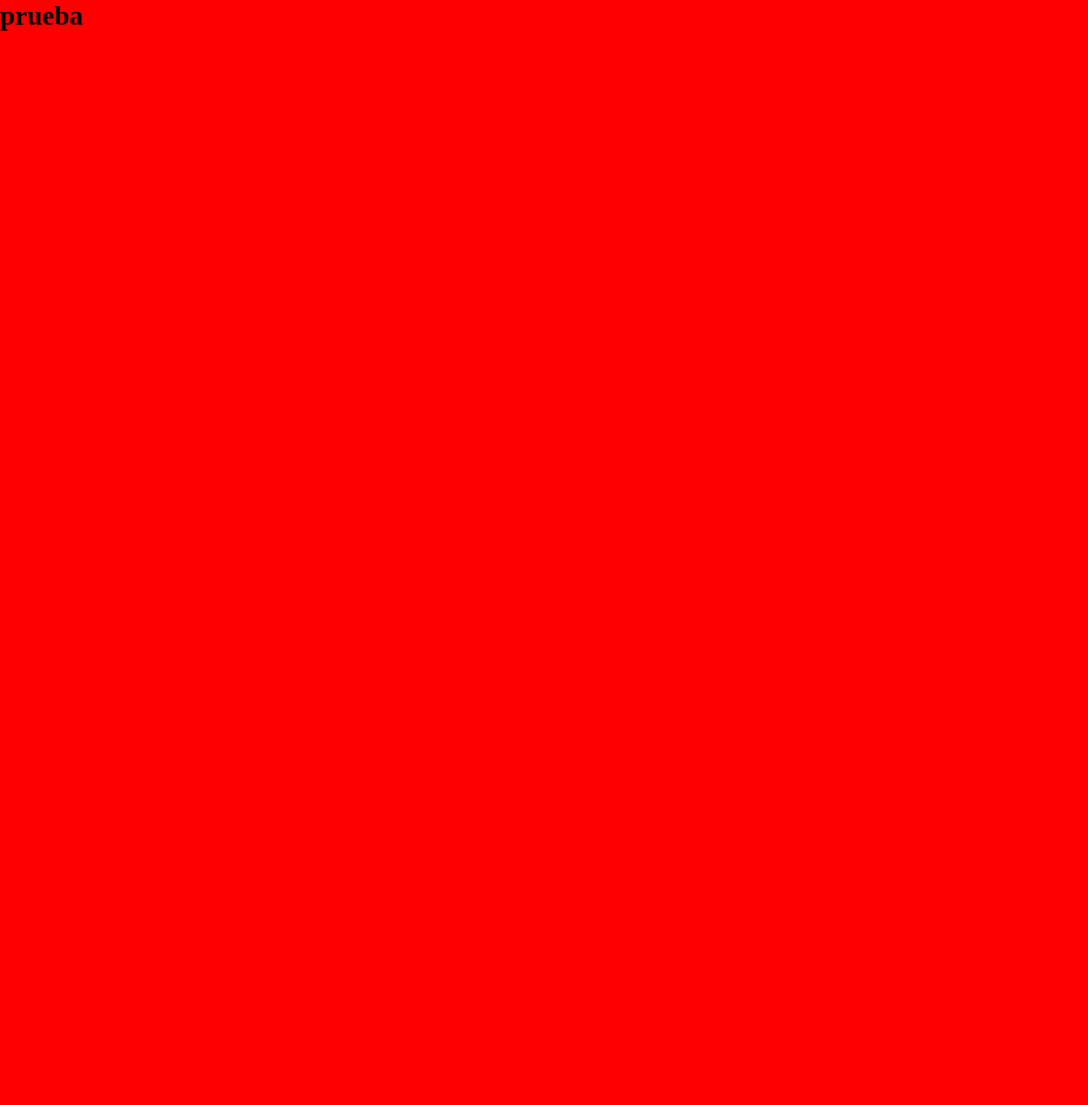
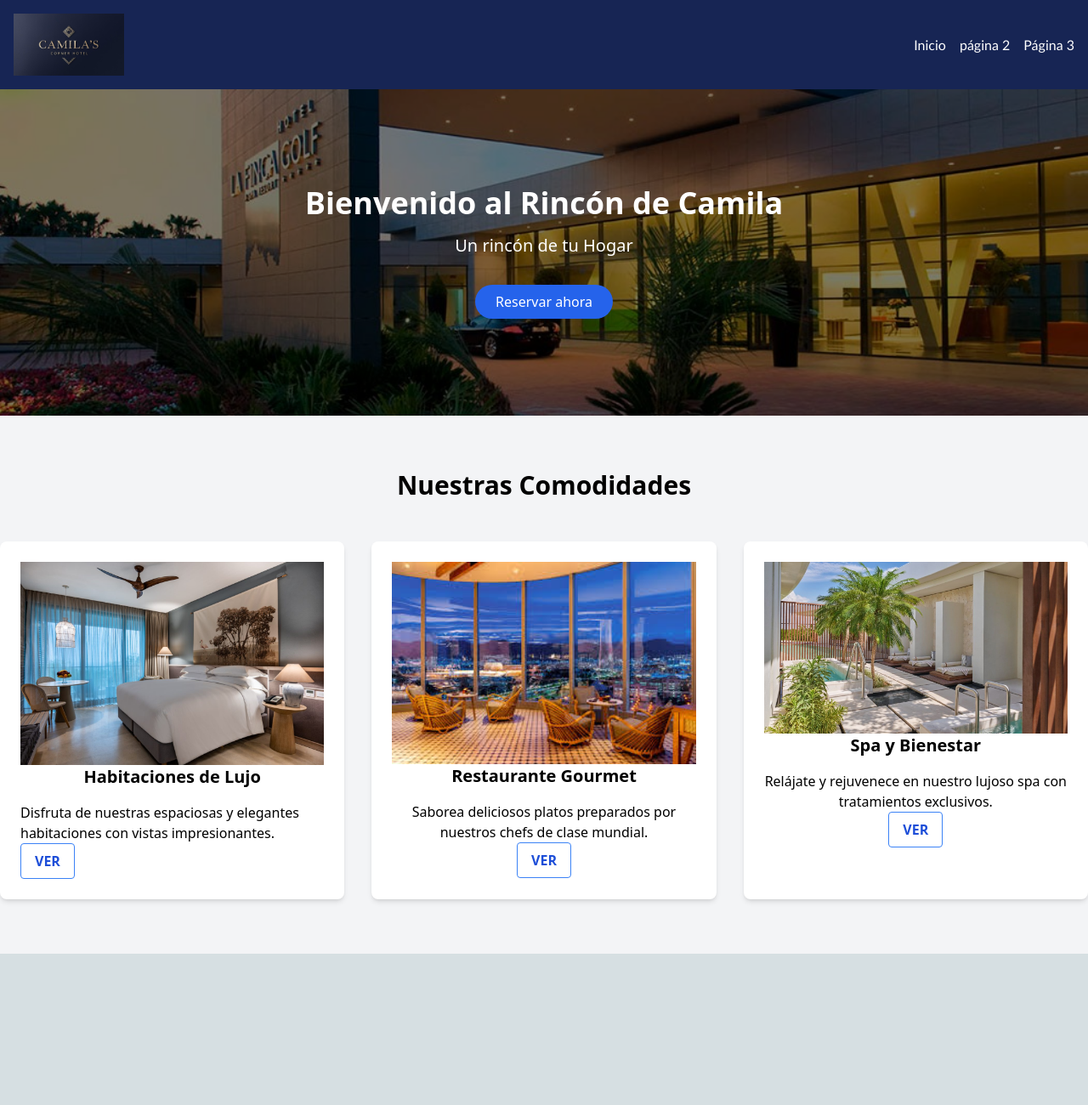
Before and after one commit to XxtrauxX/Proyecto-Javascript, a plain HTML site: page index.html in a window 1280 px wide. Shown: the top 1300 px of the page at 85% size. Before the commit the page ends 800 px from the top, so only its background shows below. Drawn offline with nearby package versions, Linux system fonts and the light colour scheme.

Commit message:
subiendo avances

```diff
--- a/estilo.css
+++ b/estilo.css
@@ -1,6 +1,30 @@
 * {
-    background-color: red;
     margin: 0;
     box-sizing: border-box;
 
 }
+
+
+#lista {
+
+
+    font-family: 'Gill Sans', 'Gill Sans MT', Calibri, 'Trebuchet MS', sans-serif;
+
+}
+
+
+
+.contenedor{
+
+    background-color: lightgrey;
+}
+
+
+#contenedor-sec {
+
+    display: flex;
+    justify-content: center;
+    align-items: center;
+    min-height: 100vh;
+    background-color: rgb(214, 223, 226);
+}
--- a/index.html
+++ b/index.html
@@ -1,14 +1,99 @@
 <!DOCTYPE html>
-<html lang="en">
+<html lang="es">
 <head>
     <meta charset="UTF-8">
-    <meta http-equiv="X-UA-Compatible" content="IE=edge">
     <meta name="viewport" content="width=device-width, initial-scale=1.0">
-    <title>Document</title>
+    <title>Hotel Paraíso</title>
+    <script src="https://cdn.tailwindcss.com"></script>
     <link rel="stylesheet" href="estilo.css">
 </head>
-<body>
-    <h1> prueba</h1>
+<body class="min-h-screen flex flex-col">
+
+    <header class="bg-blue-950 text-white p-4">
+        <div class="container mx-auto flex justify-between items-center">
+           <img class="imagen1" src="/Proyecto-Javascript/img/puedes generar un logo de un hotel, lujoso pero sencillo, el hotel se llama el rincon de camila.jpg" width="130px">
+            <nav>
+                <ul id="lista" class="flex space-x-4">
+                    <li><a href="#" class="hover:underline">Inicio</a></li>
+                    <li><a href="#" class="hover:underline">página 2</a></li>
+                    <li><a href="#" class="hover:underline">Página 3</a></li>
+
+                </ul>
+            </nav>
+        </div>
+    </header>
+
+
+    <main class="flex-grow">
+
+        <section class="relative h-96 bg-cover bg-center" style="background-image: url('/Proyecto-Javascript/img/hotelPortada.jpeg');">
+            <div class="absolute inset-0 bg-black bg-opacity-50 flex items-center justify-center">
+                <div class="text-center text-white">
+                    <h2 class="text-4xl font-bold mb-4">Bienvenido al Rincón de Camila</h2>
+                    <p class="text-xl mb-8">Un rincón de tu Hogar</p>
+                    <button class="bg-blue-600 text-white px-6 py-2 rounded-full hover:bg-blue-700 transition duration-300">
+                        Reservar ahora
+                    </button>
+                </div>
+            </div>
+        </section>
+
+
+        <section class="py-16 bg-gray-100">
+            <div class="container mx-auto">
+                <h2 class="text-3xl font-bold text-center mb-12">Nuestras Comodidades</h2>
+                <div id="contenedor" class="grid grid-cols-1 md:grid-cols-3 gap-8">
+                    <article class="bg-white p-6 rounded-lg shadow-md">
+
+                        <img src="/Proyecto-Javascript/img/Habitaciones.jpeg" width="100%">
+
+                        <h3 class="text-xl text-center font-semibold mb-4">Habitaciones de Lujo</h3>
+                        <p>Disfruta de nuestras espaciosas y elegantes habitaciones con vistas impresionantes.</p>
+                        <button id="boton4" class="bg-transparent hover:bg-blue-500 text-blue-700 font-semibold hover:text-white py-2 px-4 border border-blue-500 hover:border-transparent rounded">VER</button>
+                    </article>
+                    <article class="bg-white text-center p-6 rounded-lg shadow-md">
+                        <img src="/Proyecto-Javascript/img/hotel1.jpeg" width="100%">
+                        <h3 class="text-xl font-semibold mb-4">Restaurante Gourmet</h3>
+                        <p>Saborea deliciosos platos preparados por nuestros chefs de clase mundial.</p>
+                        <button id="boton3" class="bg-transparent hover:bg-blue-500 text-blue-700 font-semibold hover:text-white py-2 px-4 border border-blue-500 hover:border-transparent rounded">VER</button>
+                    </article>
+                    <article class="bg-white text-center p-6 rounded-lg shadow-md">
+                        <img src="/Proyecto-Javascript/img/hotel2.jpeg" width="100%">
+                        <h3 class="text-xl font-semibold mb-4">Spa y Bienestar</h3>
+                        <p>Relájate y rejuvenece en nuestro lujoso spa con tratamientos exclusivos.</p>
+                        <button id="boton3" class="bg-transparent hover:bg-blue-500 text-blue-700 font-semibold hover:text-white py-2 px-4 border border-blue-500 hover:border-transparent rounded">VER</button>
+                    </article>
+                </div>
+            </div>
+        </section>
+
+        <section id="contenedor-sec" class="py-16 bg-gray-100">
+            <div class="contenido">
+                <div class="Tarjetas">
+                    <ul class="listaTar">
+                        <li class="itemtarjeta">
+                            <a href="#" class="tarjetared"><img src="/Proyecto-Javascript/img/habitacionLujo.jpeg" class="tarimg">
+                                <h2 class="text1">Lorem ipsum dolor, sit amet consectetur adipisicing elit. Reprehenderit nisi fugit aut animi!</h2>
+                                <button class="boton-tar">IR</button>
+                            </a>
+
+
+                        </li>
+                    </ul>
+                </div>
+            </div>
+        </section>
+    </main>
+
+
+    <footer class="bg-gray-800 text-white py-8">
+        <div class="container mx-auto flex flex-col md:flex-row justify-between items-center">
+            <div class="mb-4 md:mb-0">
+                <h3 class="text-xl font-bold mb-2">Hotel Paraíso</h3>
+                <p>Tu escape perfecto</p>
+            </div>
+        </div>
+    </footer>
 </body>
 <script src="interactive.js"></script>
 </html>
--- a/interactive.js
+++ b/interactive.js
@@ -0,0 +1,5 @@
+const boton = document.querySelector('#boton4')
+
+boton.addEventListener('click', ()=> {
+    alert("EMMANUEL ES GAY")
+})
```
Also changed, not shown: img/Habitaciones.jpeg (added), img/habitacionLujo.jpeg (added), img/hotel1.jpeg (added), img/hotel2.jpeg (added), img/hotelPortada.jpeg (added), img/puedes generar un logo de un hotel, lujoso pero sencillo, el hotel se llama el rincon de camila.jpg (added).
